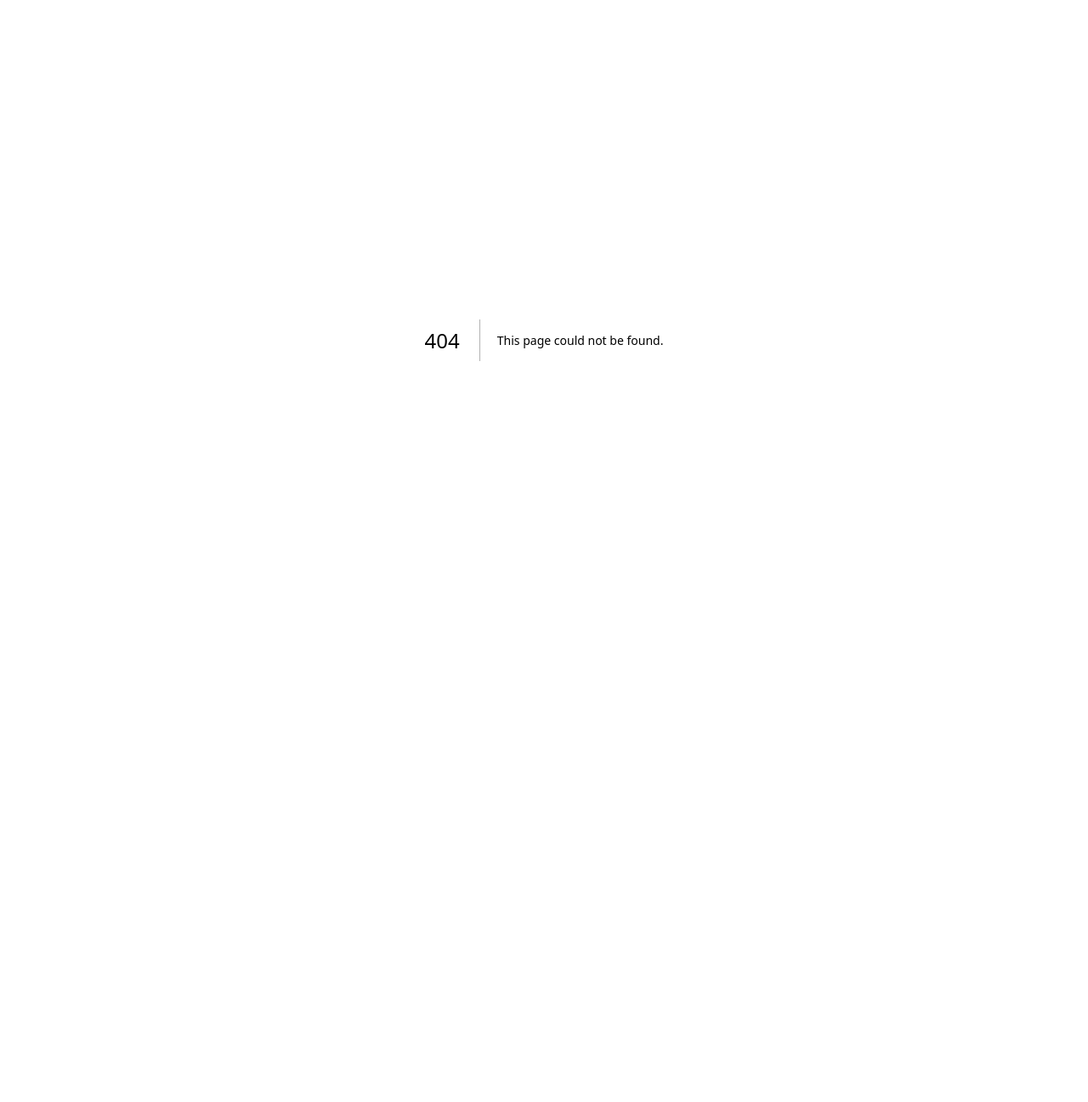
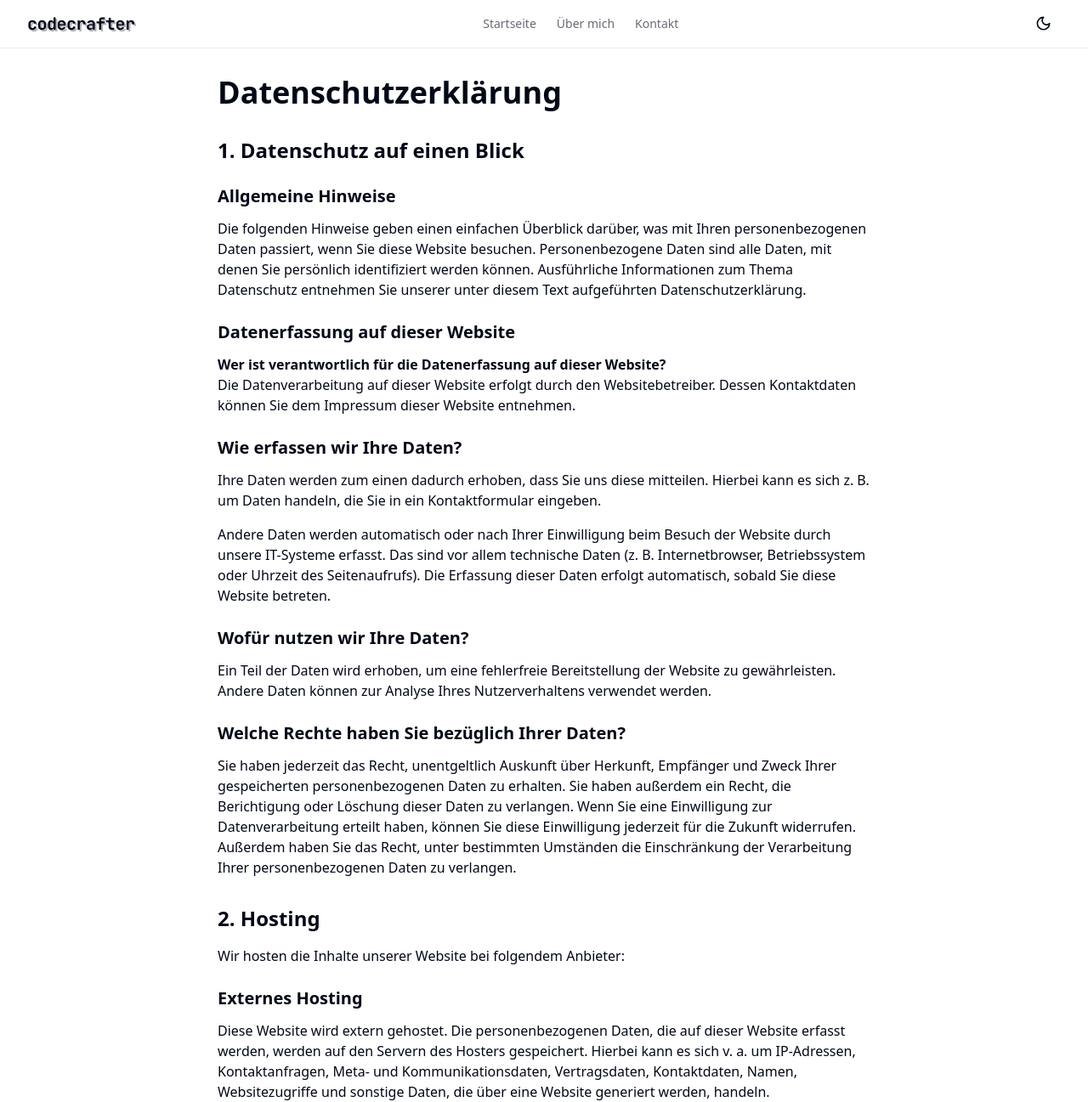
Before and after one commit to tomislav-varga/nextjs-portfolio-page, a Next.js app: page /datenschutz in a window 1280 px wide. Before the commit this address had no page. Shown: the top 1297 px of the page at 85% size. Before the commit the page ends 800 px from the top, so only its background shows below. Built offline with nearby package versions, Linux system fonts and the light colour scheme.

Commit message:
add: impressum and datenschutz pages

```diff
--- /dev/null
+++ b/src/app/datenschutz/page.tsx
@@ -0,0 +1,91 @@
+import { Navbar } from "@/components/layout/navbar"
+import { Footer } from "@/components/layout/footer"
+
+export default function Datenschutz() {
+  return (
+    <div className="min-h-screen flex flex-col">
+      <Navbar />
+      <main className="flex-1">
+        <section className="container mx-auto px-4 py-8">
+          <div className="max-w-3xl mx-auto">
+            <h1 className="text-4xl font-bold mb-6">Datenschutzerklärung</h1>
+            <div className="prose dark:prose-invert">
+              <h2 className="text-2xl font-semibold mt-8 mb-4">1. Datenschutz auf einen Blick</h2>
+
+              <h3 className="text-xl font-semibold mt-6 mb-3">Allgemeine Hinweise</h3>
+              <p className="mb-4">
+                Die folgenden Hinweise geben einen einfachen Überblick darüber, was mit Ihren personenbezogenen Daten
+                passiert, wenn Sie diese Website besuchen. Personenbezogene Daten sind alle Daten, mit denen Sie
+                persönlich identifiziert werden können. Ausführliche Informationen zum Thema Datenschutz entnehmen
+                Sie unserer unter diesem Text aufgeführten Datenschutzerklärung.
+              </p>
+
+              <h3 className="text-xl font-semibold mt-6 mb-3">Datenerfassung auf dieser Website</h3>
+              <p className="mb-4">
+                <strong>Wer ist verantwortlich für die Datenerfassung auf dieser Website?</strong><br />
+                Die Datenverarbeitung auf dieser Website erfolgt durch den Websitebetreiber. Dessen Kontaktdaten
+                können Sie dem Impressum dieser Website entnehmen.
+              </p>
+
+              <h3 className="text-xl font-semibold mt-6 mb-3">Wie erfassen wir Ihre Daten?</h3>
+              <p className="mb-4">
+                Ihre Daten werden zum einen dadurch erhoben, dass Sie uns diese mitteilen. Hierbei kann es sich
+                z. B. um Daten handeln, die Sie in ein Kontaktformular eingeben.
+              </p>
+              <p className="mb-4">
+                Andere Daten werden automatisch oder nach Ihrer Einwilligung beim Besuch der Website durch unsere
+                IT-Systeme erfasst. Das sind vor allem technische Daten (z. B. Internetbrowser, Betriebssystem oder
+                Uhrzeit des Seitenaufrufs). Die Erfassung dieser Daten erfolgt automatisch, sobald Sie diese Website betreten.
+              </p>
+
+              <h3 className="text-xl font-semibold mt-6 mb-3">Wofür nutzen wir Ihre Daten?</h3>
+              <p className="mb-4">
+                Ein Teil der Daten wird erhoben, um eine fehlerfreie Bereitstellung der Website zu gewährleisten.
+                Andere Daten können zur Analyse Ihres Nutzerverhaltens verwendet werden.
+              </p>
+
+              <h3 className="text-xl font-semibold mt-6 mb-3">Welche Rechte haben Sie bezüglich Ihrer Daten?</h3>
+              <p className="mb-4">
+                Sie haben jederzeit das Recht, unentgeltlich Auskunft über Herkunft, Empfänger und Zweck Ihrer
+                gespeicherten personenbezogenen Daten zu erhalten. Sie haben außerdem ein Recht, die Berichtigung
+                oder Löschung dieser Daten zu verlangen. Wenn Sie eine Einwilligung zur Datenverarbeitung erteilt
+                haben, können Sie diese Einwilligung jederzeit für die Zukunft widerrufen. Außerdem haben Sie das
+                Recht, unter bestimmten Umständen die Einschränkung der Verarbeitung Ihrer personenbezogenen Daten
+                zu verlangen.
+              </p>
+
+              <h2 className="text-2xl font-semibold mt-8 mb-4">2. Hosting</h2>
+              <p className="mb-4">
+                Wir hosten die Inhalte unserer Website bei folgendem Anbieter:
+              </p>
+
+              <h3 className="text-xl font-semibold mt-6 mb-3">Externes Hosting</h3>
+              <p className="mb-4">
+                Diese Website wird extern gehostet. Die personenbezogenen Daten, die auf dieser Website erfasst werden,
+                werden auf den Servern des Hosters gespeichert. Hierbei kann es sich v. a. um IP-Adressen,
+                Kontaktanfragen, Meta- und Kommunikationsdaten, Vertragsdaten, Kontaktdaten, Namen, Websitezugriffe
+                und sonstige Daten, die über eine Website generiert werden, handeln.
+              </p>
+
+              <h2 className="text-2xl font-semibold mt-8 mb-4">3. Kontaktformular</h2>
+              <p className="mb-4">
+                Wenn Sie uns per Kontaktformular Anfragen zukommen lassen, werden Ihre Angaben aus dem
+                Anfrageformular inklusive der von Ihnen dort angegebenen Kontaktdaten zwecks Bearbeitung der Anfrage
+                und für den Fall von Anschlussfragen bei uns gespeichert. Diese Daten geben wir nicht ohne Ihre
+                Einwilligung weiter.
+              </p>
+              <p className="mb-4">
+                Die Verarbeitung dieser Daten erfolgt auf Grundlage von Art. 6 Abs. 1 lit. b DSGVO, sofern Ihre
+                Anfrage mit der Erfüllung eines Vertrags zusammenhängt oder zur Durchführung vorvertraglicher
+                Maßnahmen erforderlich ist. In allen übrigen Fällen beruht die Verarbeitung auf unserem
+                berechtigten Interesse an der effektiven Bearbeitung der an uns gerichteten Anfragen (Art. 6 Abs. 1 lit. f DSGVO)
+                oder auf Ihrer Einwilligung (Art. 6 Abs. 1 lit. a DSGVO) sofern diese abgefragt wurde.
+              </p>
+            </div>
+          </div>
+        </section>
+      </main>
+      <Footer />
+    </div>
+  )
+}
--- /dev/null
+++ b/src/app/impressum/page.tsx
@@ -0,0 +1,67 @@
+import { Navbar } from "@/components/layout/navbar"
+import { Footer } from "@/components/layout/footer"
+
+export default function Impressum() {
+  return (
+    <div className="min-h-screen flex flex-col">
+      <Navbar />
+      <main className="flex-1">
+        <section className="container mx-auto px-4 py-8">
+          <div className="max-w-3xl mx-auto">
+            <h1 className="text-4xl font-bold mb-6">Impressum</h1>
+            <div className="prose dark:prose-invert">
+              <h2 className="text-2xl font-semibold mt-8 mb-4">Angaben gemäß § 5 TMG</h2>
+              <p className="mb-4">
+                Tom Varga<br />
+                Musterstraße 123<br />
+                12345 Musterstadt<br />
+                Deutschland
+              </p>
+
+              <h2 className="text-2xl font-semibold mt-8 mb-4">Kontakt</h2>
+              <p className="mb-4">
+                Telefon: +49 123 4567890<br />
+                E-Mail: info@example.com
+              </p>
+
+              <h2 className="text-2xl font-semibold mt-8 mb-4">Berufsbezeichnung und berufsrechtliche Regelungen</h2>
+              <p className="mb-4">
+                Berufsbezeichnung: Full-Stack-Entwickler
+              </p>
+
+              <h2 className="text-2xl font-semibold mt-8 mb-4">Redaktionell verantwortlich</h2>
+              <p className="mb-4">
+                Tom Varga<br />
+                Musterstraße 123<br />
+                12345 Musterstadt
+              </p>
+
+              <h2 className="text-2xl font-semibold mt-8 mb-4">EU-Streitschlichtung</h2>
+              <p className="mb-4">
+                Die Europäische Kommission stellt eine Plattform zur Online-Streitbeilegung (OS) bereit:
+                <a href="https://ec.europa.eu/consumers/odr/" target="_blank" rel="noopener noreferrer" className="text-primary ml-1">
+                  https://ec.europa.eu/consumers/odr/
+                </a>.
+              </p>
+
+              <h2 className="text-2xl font-semibold mt-8 mb-4">Haftung für Inhalte</h2>
+              <p className="mb-4">
+                Als Diensteanbieter bin ich gemäß § 7 Abs.1 TMG für eigene Inhalte auf diesen Seiten nach den
+                allgemeinen Gesetzen verantwortlich. Nach §§ 8 bis 10 TMG bin ich als Diensteanbieter jedoch nicht
+                verpflichtet, übermittelte oder gespeicherte fremde Informationen zu überwachen oder nach Umständen
+                zu forschen, die auf eine rechtswidrige Tätigkeit hinweisen.
+              </p>
+              <p className="mb-4">
+                Verpflichtungen zur Entfernung oder Sperrung der Nutzung von Informationen nach den allgemeinen
+                Gesetzen bleiben hiervon unberührt. Eine diesbezügliche Haftung ist jedoch erst ab dem Zeitpunkt
+                der Kenntnis einer konkreten Rechtsverletzung möglich. Bei Bekanntwerden von entsprechenden
+                Rechtsverletzungen werde ich diese Inhalte umgehend entfernen.
+              </p>
+            </div>
+          </div>
+        </section>
+      </main>
+      <Footer />
+    </div>
+  )
+}
```
